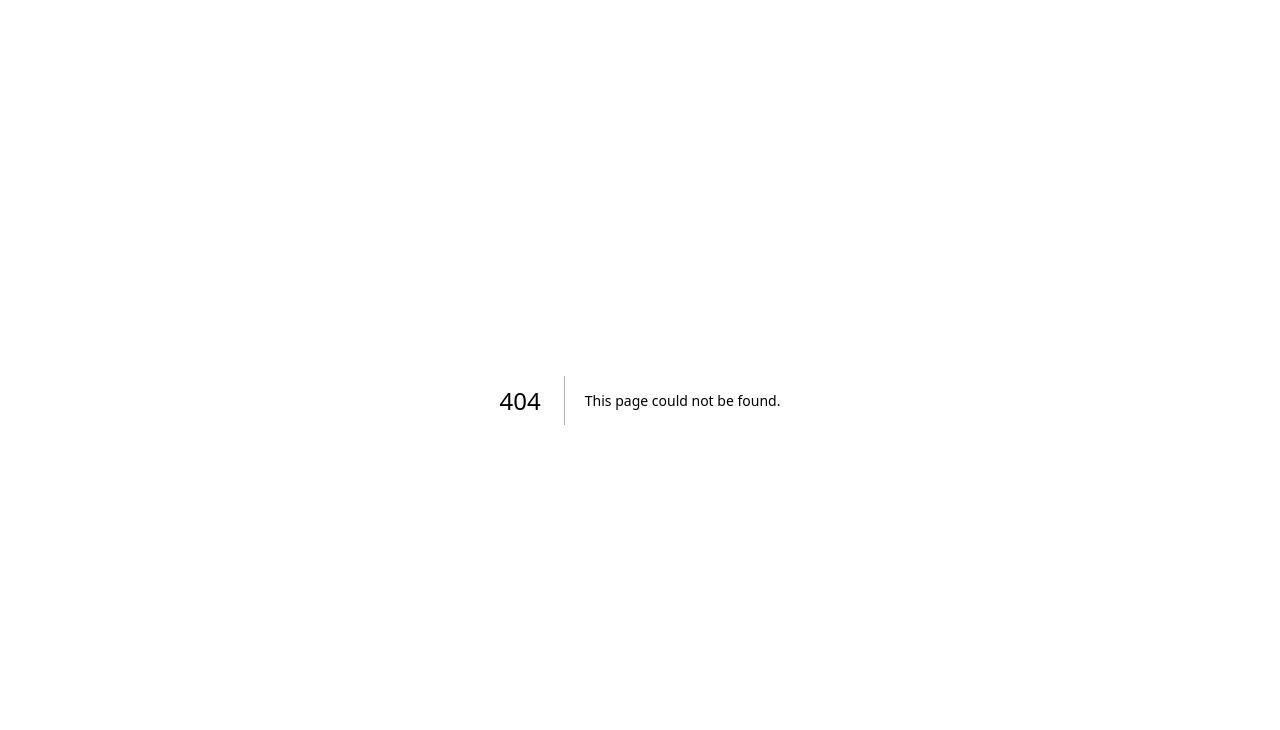
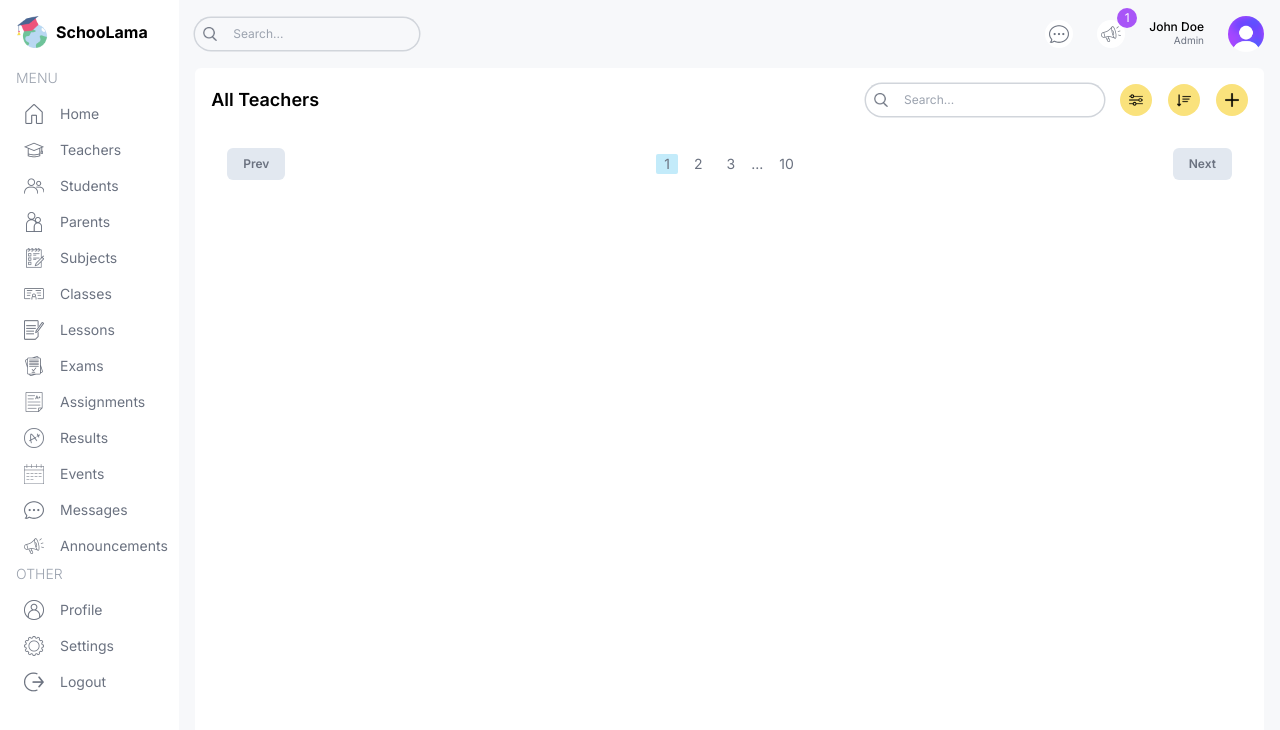
Before and after one commit to AzizToulgui/School-Dashboard-UI, a Next.js app: page /list/teachers in a window 1280 px wide. Before the commit this address had no page. Shown: the top 730 px of the page. Built offline with nearby package versions, Linux system fonts and the light colour scheme.

Commit message:
begin reusable list table

```diff
--- a/src/app/(dashboard)/layout.tsx
+++ b/src/app/(dashboard)/layout.tsx
@@ -22,7 +22,7 @@
                 <Menu />
             </div>
             {/* RIGHT */}
-            <div className="w-[86%] md:w-[92%] lg:w-[84%] xl:w-[86%] bg-[#F7F8FA] overflow-scroll flex flex-col">
+            <div className="w-[86%] md:w-[92%] lg:w-[84%] xl:w-[86%] bg-[#F7F8FA] overflow-scroll overflow-x-hidden flex flex-col">
                 <Navbar />
                 {children}
             </div>
--- /dev/null
+++ b/src/app/(dashboard)/list/teachers/page.tsx
@@ -0,0 +1,35 @@
+import React from 'react'
+import TableSearch from "@/components/TableSearch";
+import Image from "next/image";
+import Pagination from "@/components/Pagination";
+import Table from "@/components/Table";
+
+const columns = [
+    {
+        header: "Info", accessor: "info",
+    }
+]
+
+const TeacherListPage = () => {
+    return (
+        <div className="bg-white p-4 rounded-md flex-1 m-4 mt-0">
+            {/*TOP*/}
+            <div className="flex items-center justify-between">
+                <h1 className=" hidden md:block text-lg font-semibold">All Teachers</h1>
+                <div className="flex flex-col md:flex-row items-center gap-4 w-full md:w-auto">
+                    <TableSearch />
+                    <div className="flex items-center gap-4 self-end ">
+                        <button className="w-8 h-8 flex items-center justify-center rounded-full bg-dashYellow"><Image src="/filter.png" alt="" width={14} height={14}/></button>
+                        <button className="w-8 h-8 flex items-center justify-center rounded-full bg-dashYellow"><Image src="/sort.png" alt="" width={14} height={14}/></button>
+                        <button className="w-8 h-8 flex items-center justify-center rounded-full bg-dashYellow"><Image src="/plus.png" alt="" width={14} height={14}/></button>
+                    </div>
+                </div>
+            </div>
+            {/*list*/}
+            <Table/>
+            {/*pagination*/}
+            <Pagination/>
+        </div>
+    )
+}
+export default TeacherListPage
--- /dev/null
+++ b/src/components/Pagination.tsx
@@ -0,0 +1,19 @@
+import React from 'react'
+
+const Pagination = () => {
+    return (
+        <div className="p-4 flex items-center justify-between text-gray-500">
+            <button  className="py-2 px-4 rounded-md bg-slate-200 text-xs font-semibold disabled:opacity-50 disabled:cursor-not-allowed">Prev</button>
+            <div className="flex items-center gap-2 text-sm">
+                <button className="px-2 rounded-sm bg-dashSky">1</button>
+                <button className="px-2 rounded-sm ">2</button>
+                <button className="px-2 rounded-sm ">3</button>
+                ...
+                <button className="px-2 rounded-sm ">10</button>
+
+            </div>
+            <button  className="py-2 px-4 rounded-md bg-slate-200 text-xs font-semibold disabled:opacity-50 disabled:cursor-not-allowed">Next</button>
+        </div>
+    )
+}
+export default Pagination
--- /dev/null
+++ b/src/components/Table.tsx
@@ -0,0 +1,10 @@
+import React from 'react'
+
+const Table = () => {
+    return (
+        <table className="w-full mt-4 ">
+            <thead></thead>
+        </table>
+    )
+}
+export default Table
--- /dev/null
+++ b/src/components/TableSearch.tsx
@@ -0,0 +1,12 @@
+
+import Image from "next/image";
+
+const TableSearch = () => {
+    return (
+        <div className='w-full md:w-auto flex items-center gap-2 text-xs rounded-full ring-[1.5px] ring-gray-300 px-2'>
+            <Image src="/search.png" alt="" width={14} height={14}/>
+            <input type="text" placeholder="Search..." className="w-[200px] p-2 bg-transparent outline-none"/>
+        </div>
+    )
+}
+export default TableSearch
```
